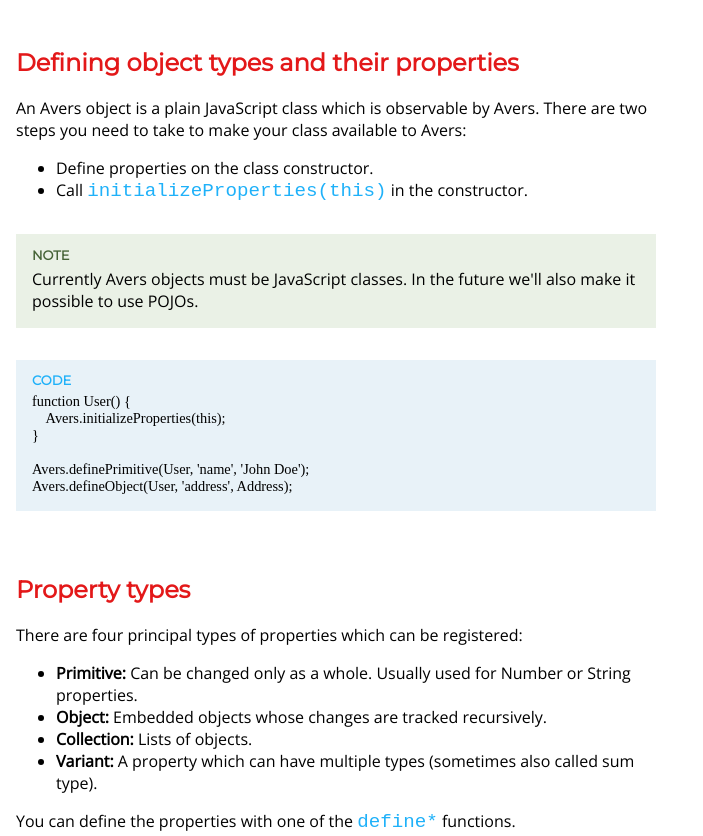
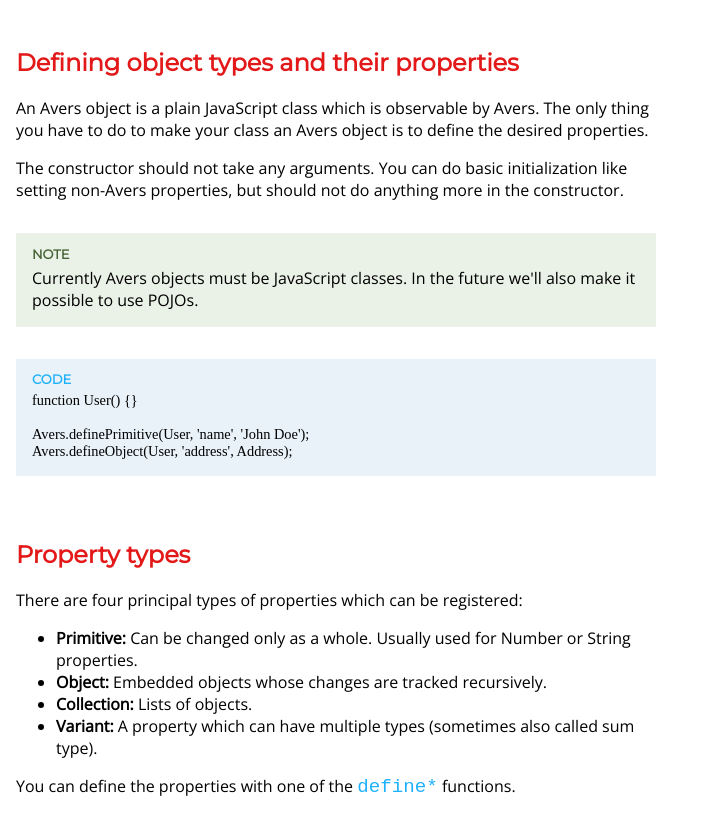
Before and after one commit to wereHamster/avers-js, a website: page docs/index.html in a window 1280 px wide. Shown: the top 836 px of the page, without its empty margins (0-703 px from the left). Drawn offline with nearby package versions, Linux system fonts and the light colour scheme; a web font is replaced by a local one.

Commit message:
Update docs

```diff
--- a/docs/index.html
+++ b/docs/index.html
@@ -14,19 +14,19 @@
         <div class="content">
             <p>
                 An Avers object is a plain JavaScript class which is observable by Avers.
-                There are two steps you need to take to make your class available to Avers:
+                The only thing you have to do to make your class an Avers object is to
+                define the desired properties.
             <p>
-            <ul>
-                <li>Define properties on the class constructor.</li>
-                <li>Call <code>initializeProperties(this)</code> in the constructor.</li>
-            </ul>
+            <p>
+                The constructor should not take any arguments. You can do basic
+                initialization like setting non-Avers properties, but should not
+                do anything more in the constructor.
+            </p>
             <div class="note">
                 Currently Avers objects must be JavaScript classes. In the future we'll also
                 make it possible to use POJOs.
             </div>
-            <div class="code">function User() {
-    Avers.initializeProperties(this);
-}
+            <div class="code">function User() {}
 
 Avers.definePrimitive(User, 'name', 'John Doe');
 Avers.defineObject(User, 'address', Address);</div>
```
